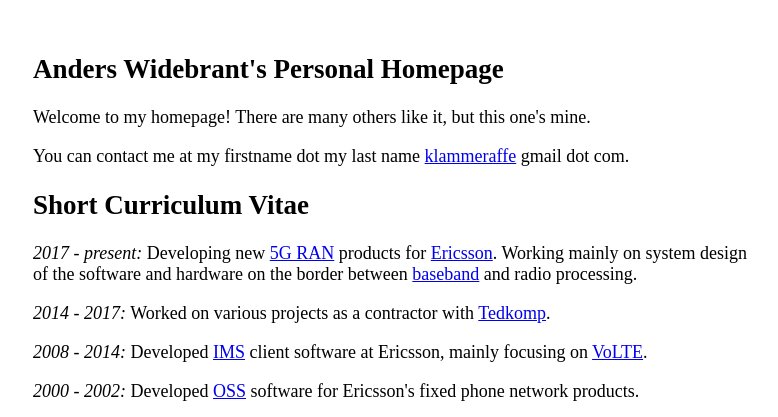
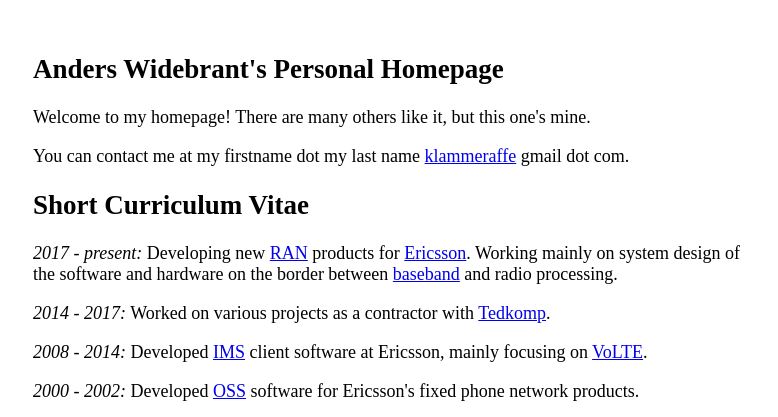
Before and after one commit to aWidebrant/awidebrant.github.io, a plain HTML site: page index.html in a window 1280 px wide. Shown: the top 417 px of the page, without its empty margins (247-1025 px from the left). Drawn offline with Linux system fonts and the light colour scheme.

Commit message:
Update index.html

```diff
--- a/index.html
+++ b/index.html
@@ -32,7 +32,7 @@ img {
 
 <h2>Short Curriculum Vitae</h2>
 
-<p><em>2017 - present:</em> Developing new <a href="https://www.ericsson.com/en/future-technologies/architecture/network-architecture-domains#access">5G RAN</a> products for <a href="https://www.ericsson.com/en">Ericsson</a>. Working mainly on system design of the software and hardware on the border between <a href="https://en.wikipedia.org/wiki/Baseband">baseband</a> and radio processing.</p>
+<p><em>2017 - present:</em> Developing new <a href="https://www.ericsson.com/en/ran">RAN</a> products for <a href="https://www.ericsson.com/en">Ericsson</a>. Working mainly on system design of the software and hardware on the border between <a href="https://en.wikipedia.org/wiki/Baseband">baseband</a> and radio processing.</p>
 
 <p><em>2014 - 2017:</em> Worked on various projects as a contractor with <a href="https://tedkomp.se/">Tedkomp</a>.</p>
 
```
